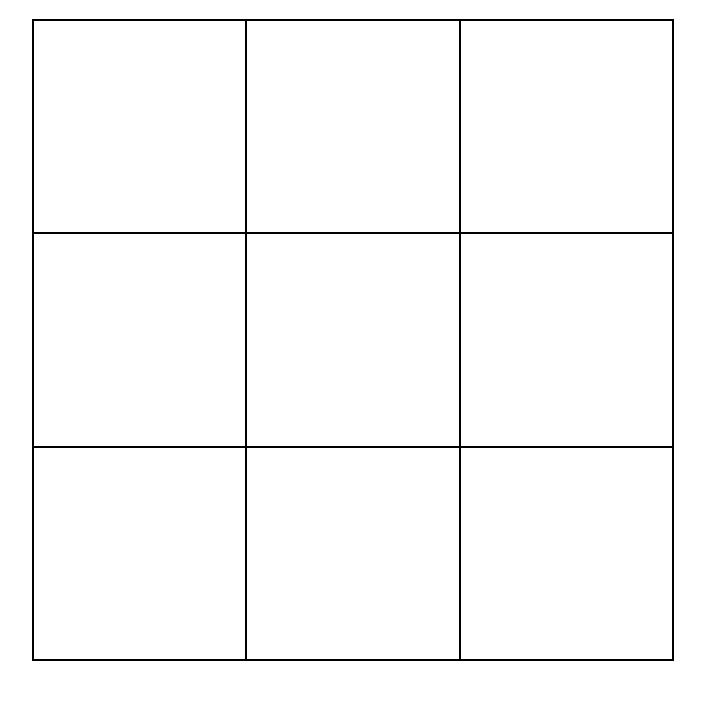
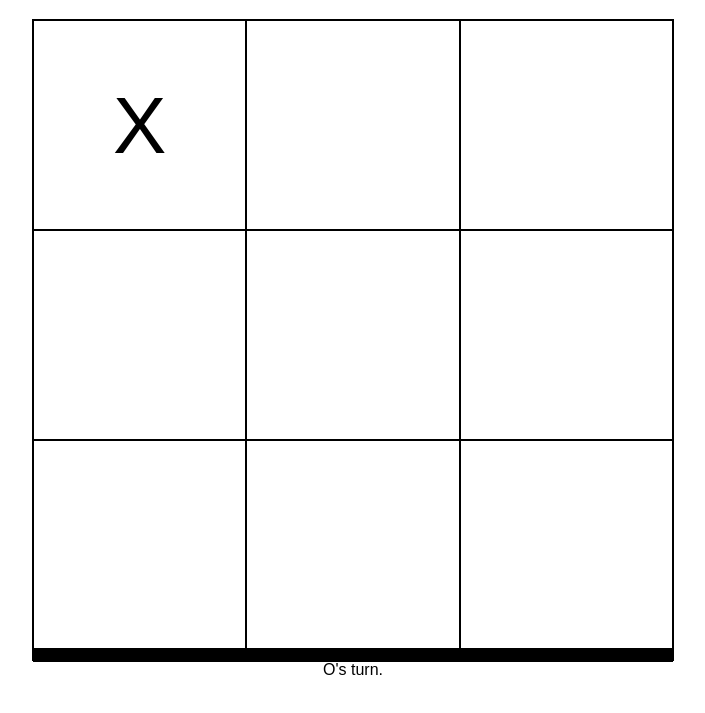
Before and after one commit to xClune/js-ttt, a plain HTML site: page index.html in a window 1280 px wide. Both pictures are taken after a click on the element 426 px from the left and 187 px from the top of the page. Shown: the part 61-774 px from the top of the page, without its empty margins (287-992 px from the left). Drawn offline with Linux system fonts and the light colour scheme.

Commit message:
Create function for tracking cell value.
Add methods within controller for affecting value and switching player.

Add game text displaying active player.

```diff
--- a/index.html
+++ b/index.html
@@ -11,6 +11,10 @@
         <h1>LFG</h1>
     </header>
     <div class="grid-container">
+
+    </div>
+    <div class="game-text">
+
     </div>
     <script src="script.js"></script>
 </body>
--- a/script.js
+++ b/script.js
@@ -1,57 +1,104 @@
-// Create the grid:
-createBoard(3, 3);
-
-function createBoard(rows, columns){
+// Create the board:
+function createBoard(){
         const gridContainer = document.querySelector('.grid-container');
 
+        const rows = 3;
+        const columns = 3;
+
         let board = [];
-        let turn = 'X';
 
         // Generate Cells
         for (let i = 0; i < rows; i++){
             for (let j = 0; j < columns; j++){
+                // Create grid on page
                 let cell = document.createElement('div');
                 cell.classList.add('cell');
                 gridContainer.appendChild(cell);
-                board.push(0);
+
+                // Create actual board state
+                board.push(Cell());
             }
         }
 
         // Event listeners for click
         let squares = document.querySelectorAll('.cell');
-        for (const square of squares) {
+        for (const [index, square] of squares.entries()) {
             square.addEventListener('click', () => {
                 if (!square.classList.contains('selected')){
                     square.classList.toggle('selected');
-                    playTurn();
+                    square.innerText = `${GameController().getActivePlayer()}`
+                    GameController().playRound(board[index])
                 }
             })
         }
-    }
 
-// Switch turn
-function switchTurn(playerTurn) {
-    if (playerTurn == 'X'){
-        playerTurn = 'O';
-    } else {
-        playerTurn = 'X';
+        // method to retrieve board
+        const getBoard = () => board;
+
+        const checkSquare = (square, player) => {
+            if (square.getValue() === 0){
+                square.selectSquare(player);
+            }
+        }
+
+    return {
+        getBoard,
+        checkSquare
     }
 }
 
+function Cell() {
+    let value = 0;
+
+    // create method for changing square value onclick
+    const selectSquare = (player) => {
+        value = player;
+    };
+
+    // method for retreiving value of square
+    const getValue = () => value;
+
+    return {
+        selectSquare,
+        getValue
+    };
+}
+
 // Game controller
+function GameController() {
+    const board = createBoard();
+    let gameText = document.querySelector('.game-text');
 
-function playTurn() {
-    // get board state
-    let board = []
+    const switchPlayerTurn = () => {
+        activePlayer = activePlayer === 'X' ? 'O' : 'X';
+    };
+    const getActivePlayer = () => activePlayer;
 
-    let squares = document.querySelectorAll('.cell');
-    for (const square of squares) {
-        if (!square.classList.contains('selected')){
-            board.push(0);
-        } else {
-            board.push(1);
-        }
-    }
-    console.log(board);
+    const printNewRound = () => {
+      gameText.innerText = `${activePlayer}'s turn.`;
+    };
+
+    const playRound = (square) => {
+
+        // change value of square to player token
+        board.checkSquare(square, activePlayer);
+
+        // Switch player turn
+        switchPlayerTurn();
+        printNewRound();
+    };
+    // Initial play game message
+    printNewRound();
+
+    // For the console version, we will only use playRound, but we will need
+    // getActivePlayer for the UI version, so I'm revealing it now
+    return {
+      playRound,
+      getActivePlayer
+    };
 }
+
+var activePlayer = 'X';
+const game = GameController();
+
 // Determine winner
--- a/styles.css
+++ b/styles.css
@@ -31,6 +31,7 @@ body {
 /* Cell */
 .cell {
     border: 1px solid black;
+    height: 100%;
 
     display: flex;
     align-items: center;
```
